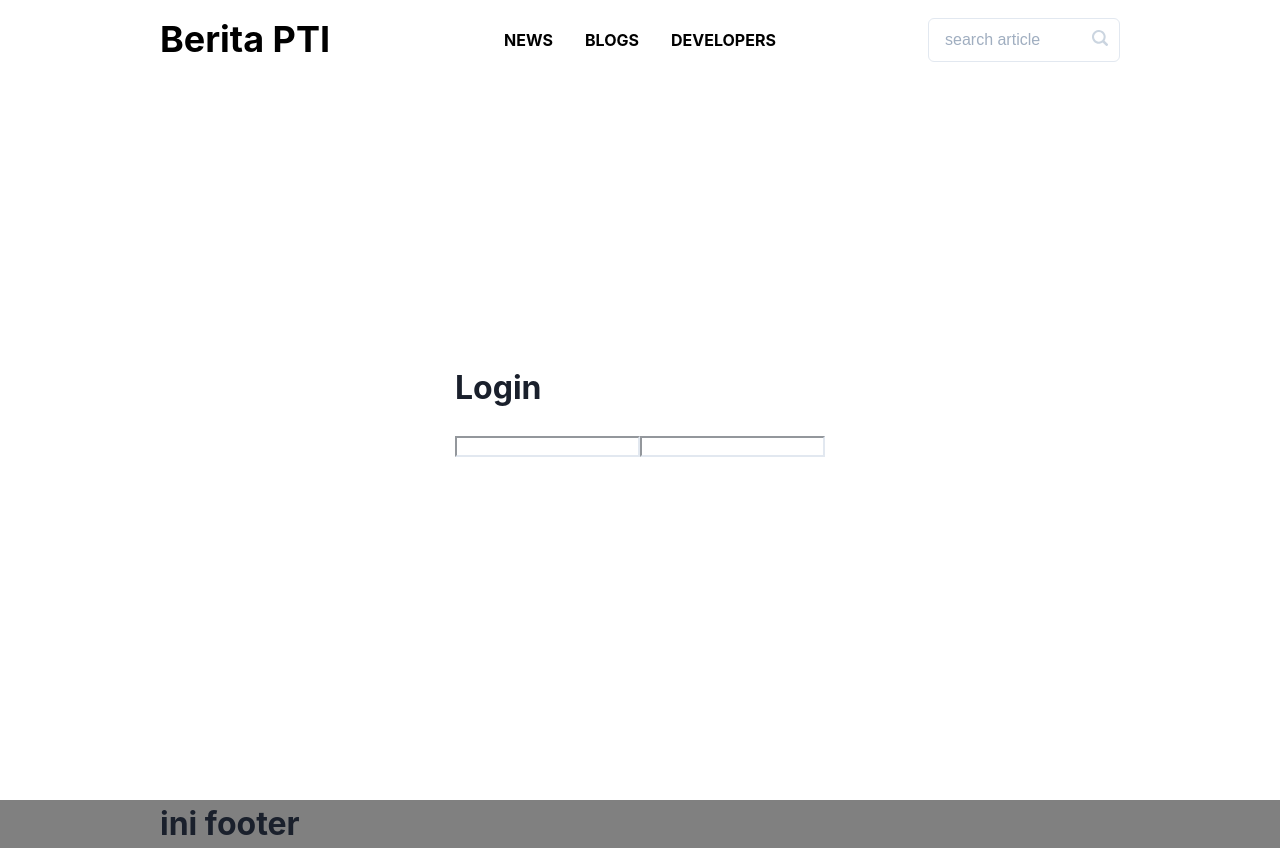
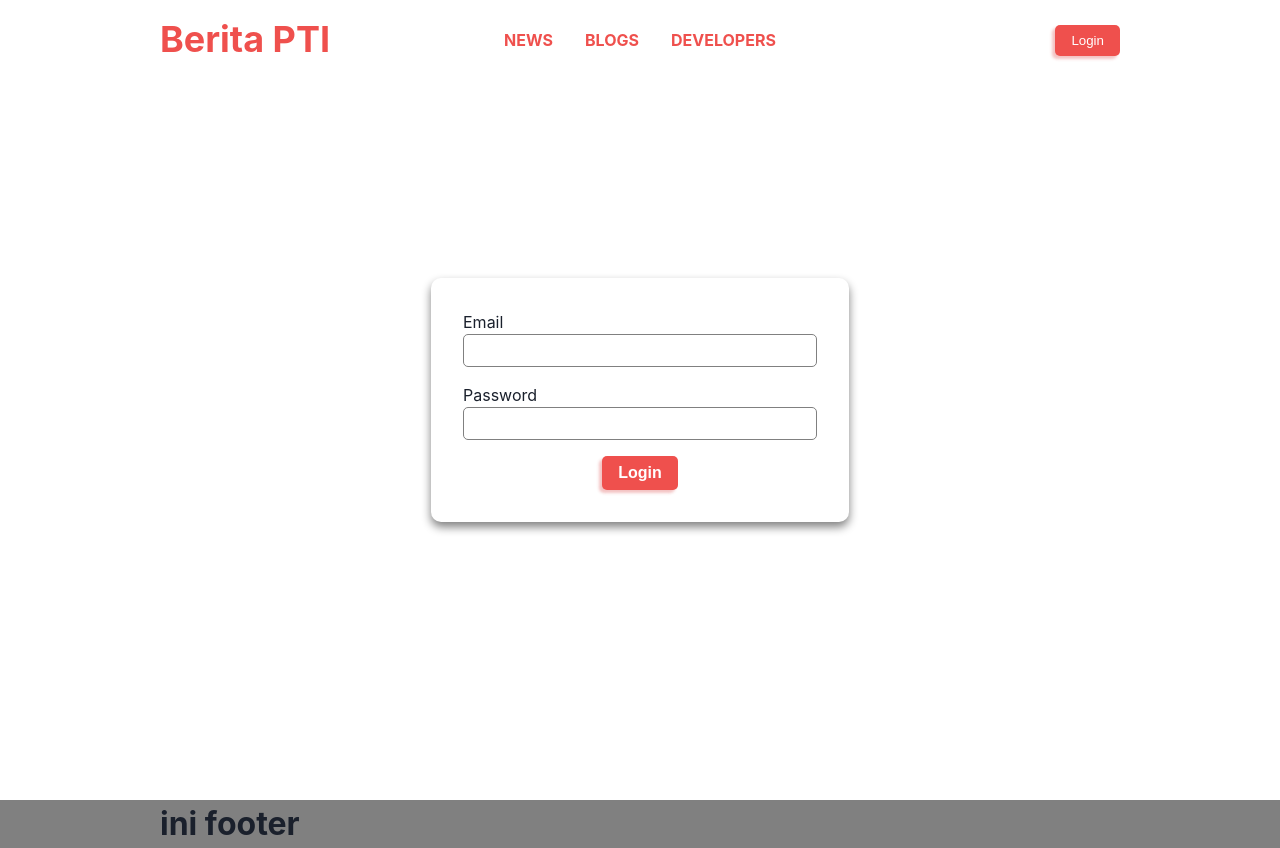
Before and after one commit to lifosmin/UASLabPTI, a React (Create React App) app: page /Login in a window 1280 px wide. Built offline with nearby package versions, Linux system fonts and the light colour scheme.

Commit message:
feat: nav, login, etc

```diff
--- a/package.json
+++ b/package.json
@@ -18,6 +18,7 @@
     "react-router-dom": "^5.2.0",
     "react-scripts": "4.0.3",
     "sass": "^1.44.0",
+    "styled-components": "^5.3.3",
     "web-vitals": "^1.1.2"
   },
   "scripts": {
--- /dev/null
+++ b/src/components/Button.jsx
@@ -0,0 +1,17 @@
+import styled from "styled-components";
+
+export const MyButton = styled.button`
+  padding: 0.5rem 1rem;
+  border: none;
+  border-radius: 5px;
+  box-shadow: -3px 3px 3px var(--btn-pshadow);
+  background-color: var(--btn-primary);
+  color: var(--btn-ptext);
+  cursor: pointer;
+  transition: all ease-in-out 0.3s;
+
+  &:hover {
+    box-shadow: 0px 0px 3px var(--btn-pshadow);
+    transform: translate(-2px, 2px);
+  }
+`;
--- a/src/components/Navbar.jsx
+++ b/src/components/Navbar.jsx
@@ -8,8 +8,10 @@ import {
   InputRightElement,
 } from "@chakra-ui/react";
 import { Search2Icon } from "@chakra-ui/icons";
+import { MyButton } from "./Button";
 import { NavLink } from "react-router-dom";
 import "../styles/Navbar.scss";
+import { validateAuth } from "../utils/service";
 
 const Navbar = () => {
   const [navbarPos, setNavbarPos] = useState(false);
@@ -32,10 +34,7 @@ const Navbar = () => {
         <NavLink to="/" className="nav-brand">
           <Heading>Berita PTI</Heading>
         </NavLink>
-        <Box
-          className={navbarPos ? "nav-items scrolled" : "nav-items"}
-          style={{}}
-        >
+        <Box className={navbarPos ? "nav-items scrolled" : "nav-items"}>
           <NavLink className="link" to="/News">
             NEWS
           </NavLink>
@@ -46,13 +45,9 @@ const Navbar = () => {
             DEVELOPERS
           </NavLink>
         </Box>
-        <InputGroup width="20%" className="nav__search">
-          <InputRightElement
-            pointerEvents="none"
-            children={<Search2Icon color="gray.300" />}
-          />
-          <Input type="tel" placeholder="search article" />
-        </InputGroup>
+        <NavLink to="/login">
+          <MyButton className="nav-login">Login</MyButton>
+        </NavLink>
         <div
           onClick={() => {
             setOpened(!opened);
--- a/src/pages/Login.jsx
+++ b/src/pages/Login.jsx
@@ -1,20 +1,91 @@
 import React from "react";
+import {
+  FormControl,
+  FormLabel,
+  Input,
+  Flex,
+  FormErrorMessage,
+} from "@chakra-ui/react";
+import { MyButton } from "../components/Button";
+import { useForm } from "react-hook-form";
 import "../styles/Login.scss";
+import { useHistory } from "react-router-dom";
 
 const Login = () => {
+  const {
+    register,
+    handleSubmit,
+    reset,
+    formState: { errors },
+  } = useForm();
+
+  const history = useHistory();
+
+  const onSubmit = (data) => {
+    for (let i = 0; i < accoutList.length; i++) {
+      if (
+        data.email === accoutList[i].email &&
+        data.password === accoutList[i].password
+      ) {
+        localStorage.setItem("logged", true);
+        localStorage.setItem("logData", JSON.stringify(accoutList[i]));
+        history.push("/Blogs");
+      } else {
+        history.push("/login", {
+          message: "You have entered incorrect email or password",
+        });
+      }
+    }
+  };
+
   return (
     <div className="login">
       <div className="login__card">
-        <div className="login__card__header">
-          <h1>Login</h1>
-        </div>
-        <div className="login__card__content">
-          <input type="text" />
-          <input type="text" />
-        </div>
+        {/* <div className="login__card__header">
+          <h1 className="login_card_title">Login</h1>
+        </div> */}
+        <form
+          className="login__card__content"
+          onSubmit={handleSubmit(onSubmit)}
+        >
+          <label htmlFor="email">Email</label>
+          <input
+            type="text"
+            name="email"
+            id="email"
+            {...register("email", {
+              required: "Please type your email!",
+            })}
+          />
+          <span>{errors.email && errors.email.message}</span>
+          <label htmlFor="password">Password</label>
+          <input
+            type="password"
+            name="password"
+            id="password"
+            {...register("password", {
+              required: "Please type your password!",
+              minLength: {
+                value: 8,
+                message: "Password must be at least 8 char",
+              },
+            })}
+          />
+          <span>{errors.password && errors.password.message}</span>
+          <Flex justifyContent="center">
+            <MyButton className="login__btn">Login</MyButton>
+          </Flex>
+        </form>
       </div>
     </div>
   );
 };
 
 export default Login;
+
+const accoutList = [
+  {
+    email: "bonifasius.finantyo@student.umn.ac.id",
+    password: "12345678",
+  },
+];
--- a/src/styles/Login.scss
+++ b/src/styles/Login.scss
@@ -5,4 +5,46 @@
   display: flex;
   justify-content: center;
   align-items: center;
+
+  &__card {
+    box-shadow: 0 5px 10px grey;
+    border-radius: 10px;
+    padding: 2rem;
+
+    h1 {
+      margin: 0 !important;
+    }
+
+    &__content {
+      display: flex;
+      flex-direction: column;
+      align-items: center;
+      text-align: left;
+
+      label {
+        width: 100%;
+        &:not(:first-child) {
+          margin-top: 1rem;
+        }
+      }
+
+      input {
+        border: 1px solid grey;
+        border-radius: 5px;
+        padding: 0.5rem 1rem;
+        width: 20rem;
+
+        &:focus-visible {
+          outline: solid 1px var(--btn-primary);
+          background-color: var(--btn-pbg);
+        }
+      }
+    }
+  }
+
+  &__btn {
+    margin-top: 1rem;
+    font-size: 1rem;
+    font-weight: bold;
+  }
 }
--- a/src/styles/Navbar.scss
+++ b/src/styles/Navbar.scss
@@ -26,14 +26,14 @@ nav {
 
 .fixed {
   position: fixed;
-  background-color: rgba(255, 255, 255, 0.8);
+  background-color: rgba(239, 80, 77, 0.8);
   height: 4rem;
-  box-shadow: 0px 5px 10px rgba(0, 0, 0, 0.25);
+  box-shadow: 0px 5px 10px rgba(172, 56, 54, 0.5);
   backdrop-filter: blur(5px);
 
   .nav-brand,
   .link {
-    color: red !important;
+    color: var(--btn-ptext) !important;
   }
 }
 
@@ -55,12 +55,12 @@ nav {
   bottom: -3px;
   left: 0;
   width: 0;
-  border-bottom: 2.5px solid black;
+  border-bottom: 2.5px solid var(--text-primary);
   transition: all 0.3s;
 }
 
 .scrolled .link::after {
-  border-bottom: 2.5px solid #ef504d !important;
+  border-bottom: 2.5px solid white !important;
 }
 
 .nav-items .link:hover::after {
--- a/src/styles/_variables.scss
+++ b/src/styles/_variables.scss
@@ -4,7 +4,11 @@ $text-dark: #000000;
 
 :root {
   --container-pad: 10rem;
-  --text-primary: #000000;
+  --text-primary: rgb(239, 80, 77);
+  --btn-primary: rgb(239, 80, 77);
+  --btn-pbg: rgba(239, 80, 77, 0.05);
+  --btn-pshadow: rgba(214, 57, 55, 0.3);
+  --btn-ptext: white;
 
   /* breakpoints lg */
   @media screen and (max-width: 62em) {
--- a/src/utils/service.js
+++ b/src/utils/service.js
@@ -14,3 +14,9 @@ export const getDeveloper = async () => {
   const res = await axios.get("/developer.json");
   return res.data;
 };
+
+export const validateAuth = () => {
+  const data = JSON.parse(localStorage.getItem("logData"));
+  if (data !== null) return true;
+  else return false;
+};
```
Also changed, not shown: 1 other file (tests, documents, lock files or other folders).
